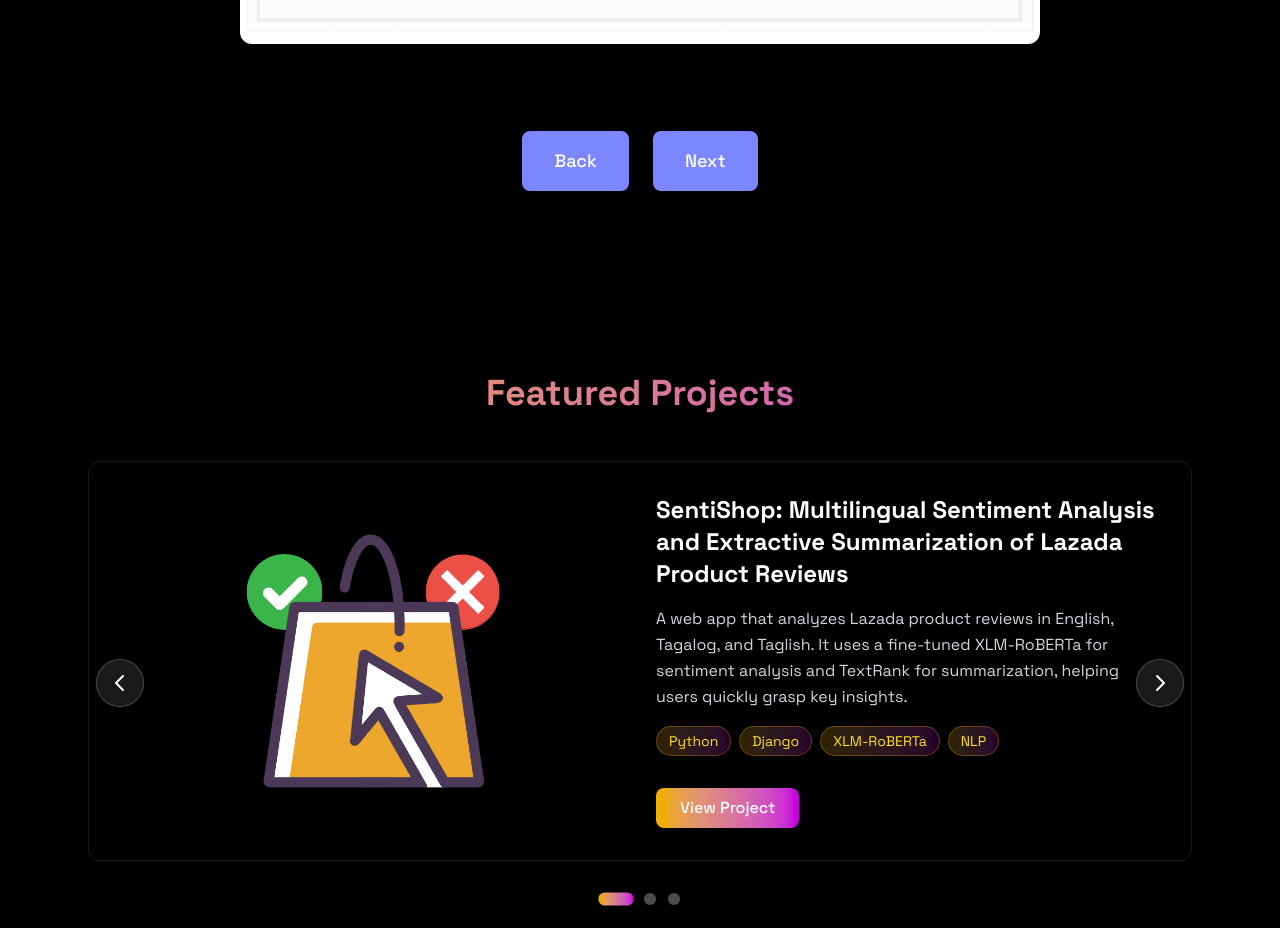
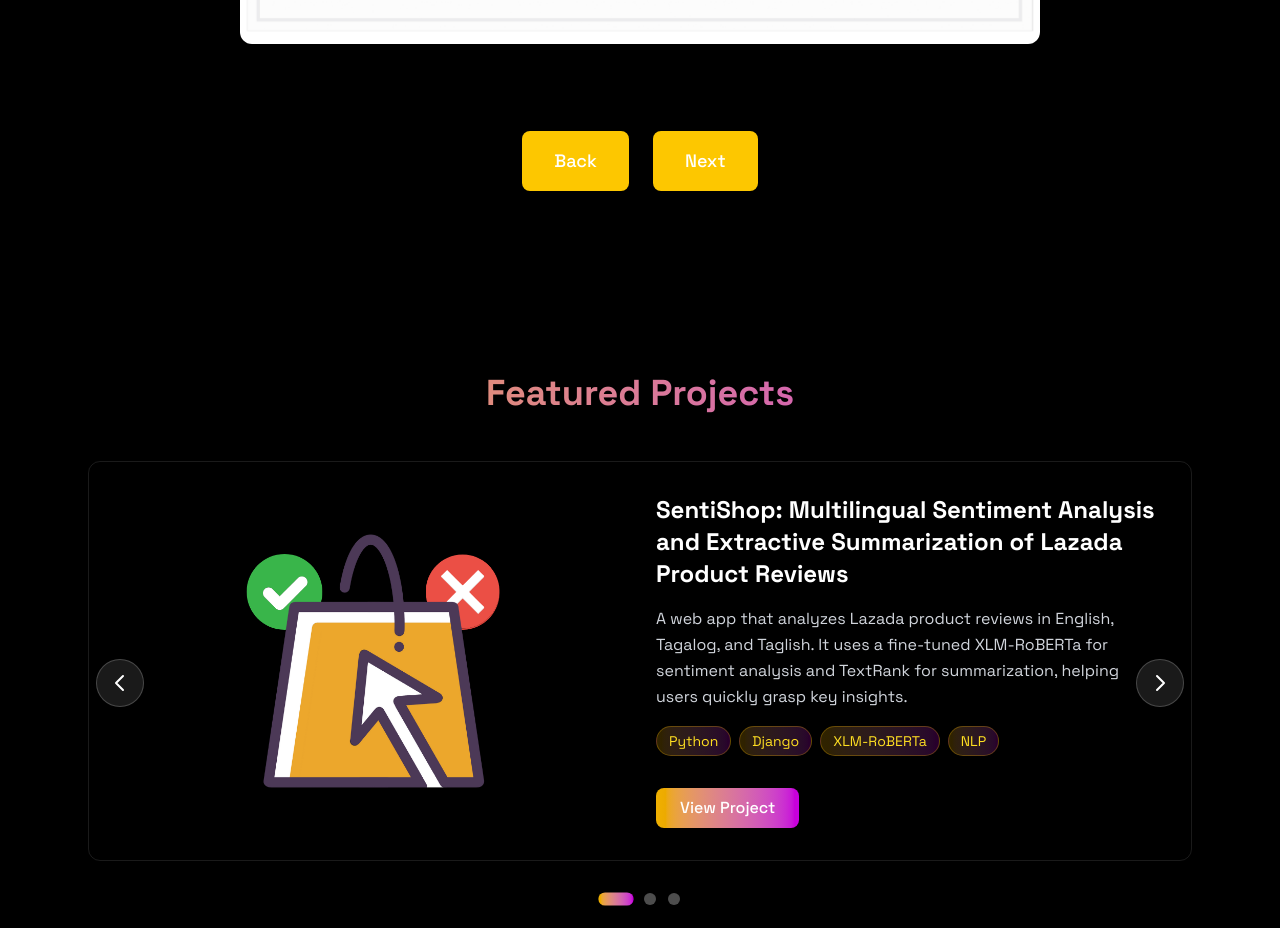
Before and after one commit to Reverenciaa/professional-portfolio, a React (Vite) app: page / in a window 1280 px wide. Shown: the part 2661-3589 px from the top of the page. Built offline with nearby package versions, Linux system fonts and the light colour scheme; no server answers.

Commit message:
changed next and back hover color

```diff
--- a/src/components/sections/Certifications.jsx
+++ b/src/components/sections/Certifications.jsx
@@ -70,13 +70,13 @@
 
             <div className="flex flex-row gap-6 mt-12">
                 <button
-                className="text-white bg-indigo-400 rounded-lg py-4 px-8 text-lg font-medium hover:bg-indigo-500 transition-colors"
+                className="text-white bg-yellow-400 rounded-lg py-4 px-8 text-lg font-medium hover:bg-fuchsia-500 transition-colors"
                 onClick={handleBack}
                 >
                 Back
                 </button>
                 <button
-                className="text-white bg-indigo-400 rounded-lg py-4 px-8 text-lg font-medium hover:bg-indigo-500 transition-colors"
+                className="text-white bg-yellow-400 rounded-lg py-4 px-8 text-lg font-medium hover:bg-fuchsia-500 transition-colors"
                 onClick={handleNext}
                 >
                 Next
```
